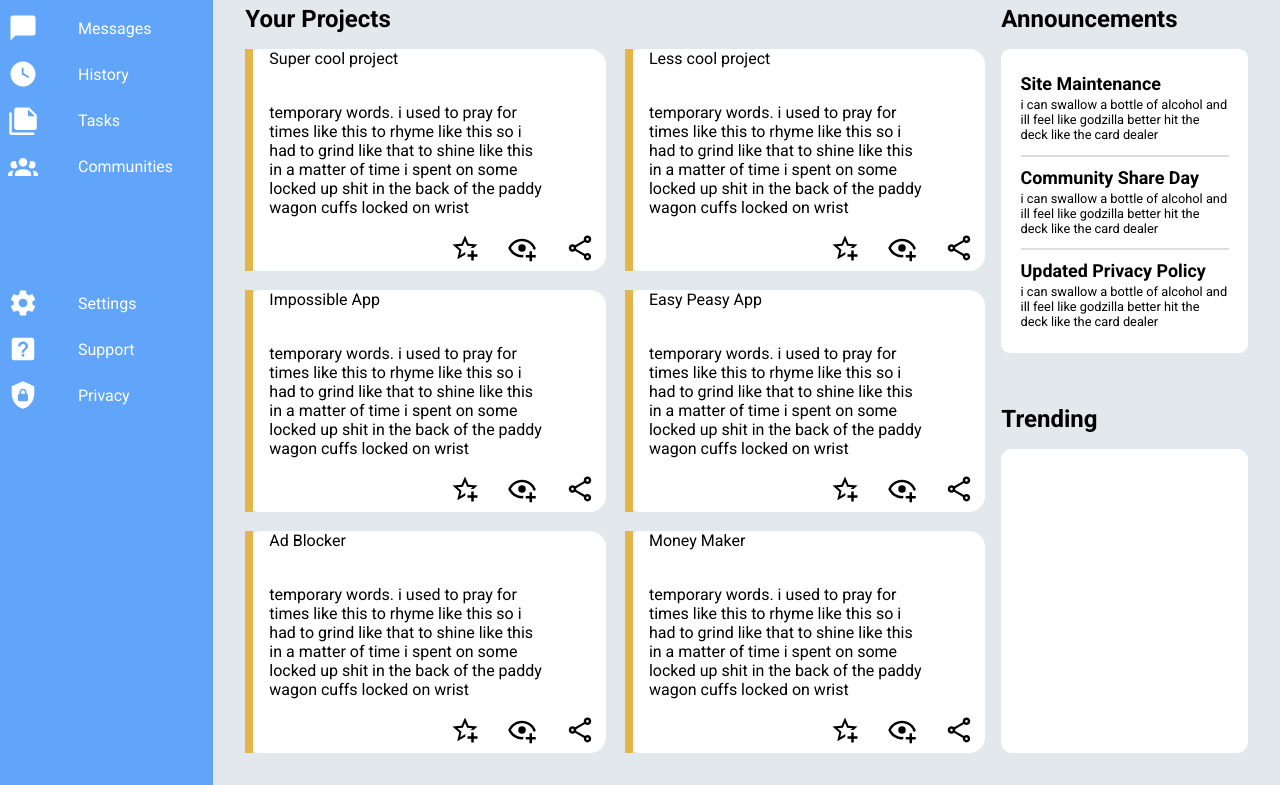
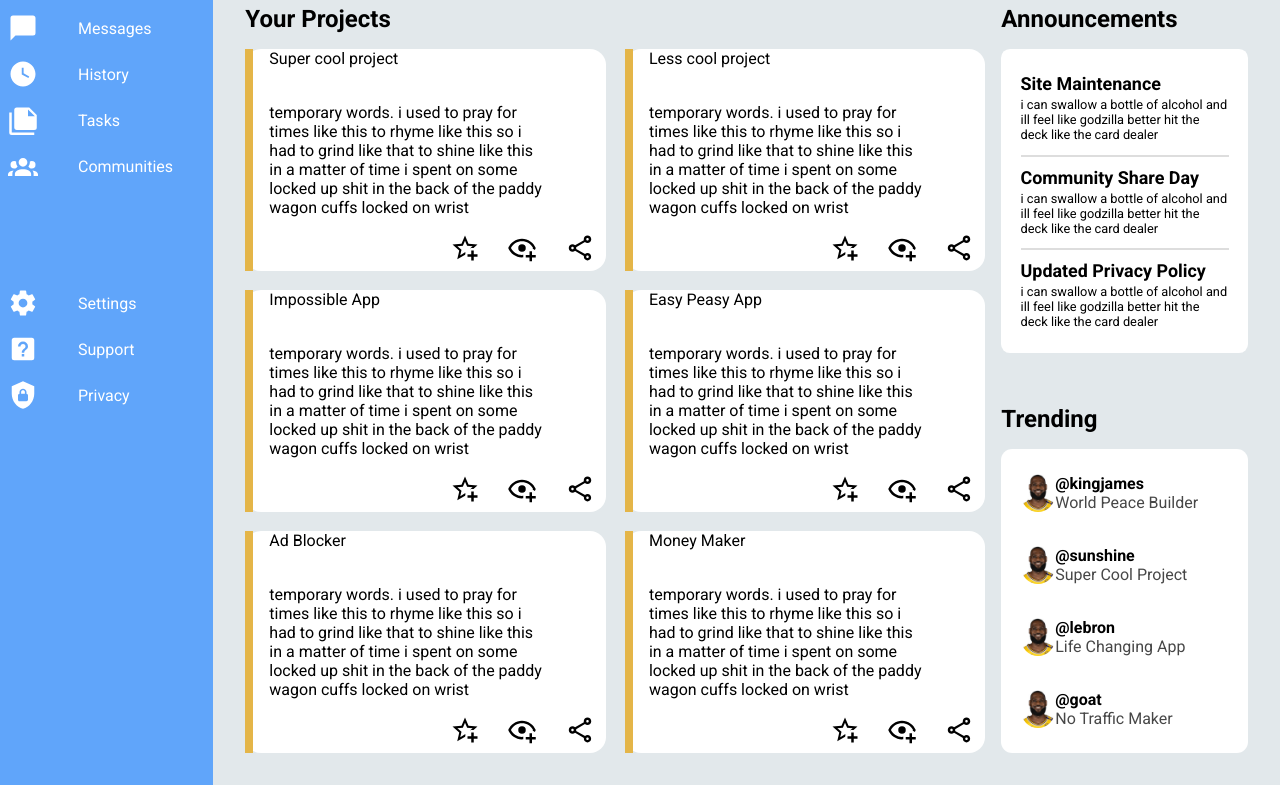
Before and after one commit to smoothiekanoble/admin-dashboard, a plain HTML site: page index.html in a window 1280 px wide. Shown: the part 167-952 px from the top of the page. Drawn offline with Linux system fonts and the light colour scheme.

Commit message:
finish the trending bar

```diff
--- a/index.html
+++ b/index.html
@@ -149,7 +149,26 @@
                 </div>
 
                 <div class="trending">
-                    <div class="trendingcard"></div>
+                    <div class="trendingcard">
+                        <img src="./lebron.png" alt="profile picture" class="profile">
+                        <div class="tag">@kingjames</div>
+                        <div class="persontitle">World Peace Builder</div>
+                    </div>
+                    <div class="trendingcard">
+                        <img src="./lebron.png" alt="profile picture" class="profile">
+                        <div class="tag">@sunshine</div>
+                        <div class="persontitle">Super Cool Project</div>
+                    </div>
+                    <div class="trendingcard">
+                        <img src="./lebron.png" alt="profile picture" class="profile">
+                        <div class="tag">@lebron</div>
+                        <div class="persontitle">Life Changing App</div>
+                    </div>
+                    <div class="trendingcard">
+                        <img src="./lebron.png" alt="profile picture" class="profile">
+                        <div class="tag">@goat</div>
+                        <div class="persontitle">No Traffic Maker</div>
+                    </div>
                 </div>
             </div>
         </div>
--- a/styles.css
+++ b/styles.css
@@ -29,8 +29,9 @@ body {
 .page {
     display: grid;
     grid-template-columns: minmax(8em, 1fr) 5fr;
-    /* border: 1px solid black; */
+    /* border: 10px solid black; */
     height: 100%;
+    position: relative
 }
 
 .left {
@@ -39,6 +40,8 @@ body {
     grid-template-rows: 80px 1fr 1fr 1fr;
     background-color: #60a5fa;
     color: white;
+    position: relative;
+    min-width: 8em;
 }
 
 .home {
@@ -78,7 +81,8 @@ li {
 }
 
 .header {
-    position: sticky; top: 0;
+    position: sticky;
+    top: 0;
     display: grid;
     grid-template-rows: 4fr 5fr;
     background-color: white;
@@ -268,5 +272,36 @@ button {
     grid-area: trending;
     background-color: white;
     border-radius: .7em;
+    display: flex;
+    flex-direction: column;
+    justify-content: space-around;
+    padding: 1em;
+    gap: 1em;
+}
 
+.trendingcard {
+    display: grid;
+    grid-template:
+        "profile tag" 1fr
+        "profile title" 1fr
+        / 1fr 5fr;
+    padding: .2em
 }
+
+.profile {
+    grid-area: profile;
+    width: 100%;
+    height: 100%;
+    object-fit: cover;
+    border-radius: 10em;
+}
+
+.tag {
+    grid-area: tag;
+    font-weight: bold;
+}
+
+.persontitle {
+    grid-area: title;
+    color: rgb(71, 71, 71);
+}
```
Also changed, not shown: lebron.png (added).
